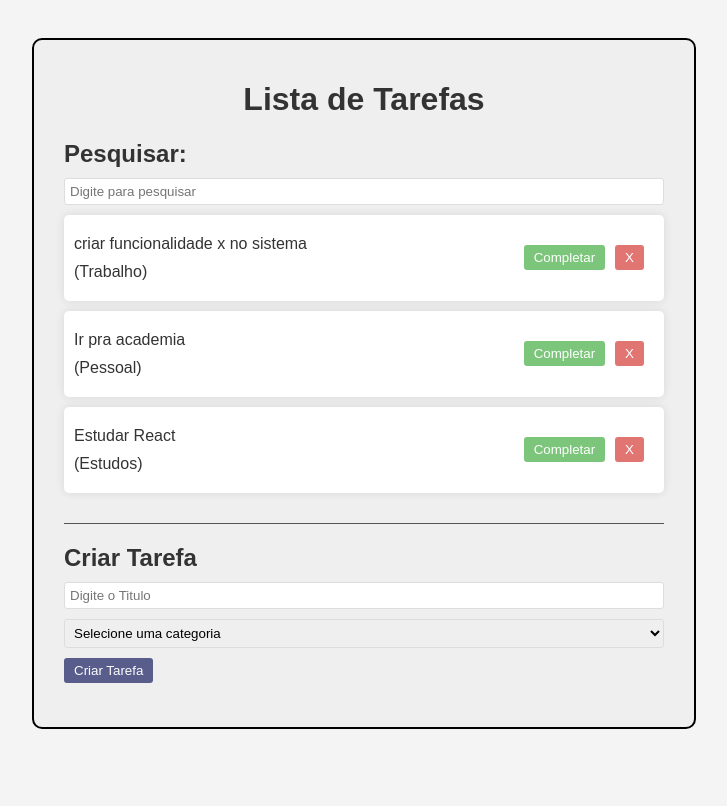
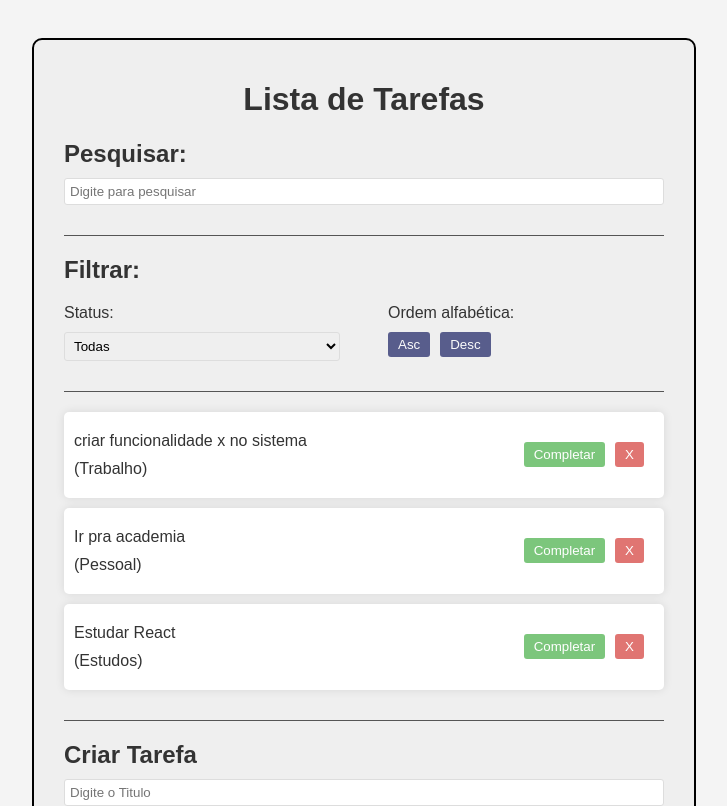
Before and after one commit to marcoshjunior/TodoList, a React (Vite) app: page / in a window 1280 px wide. Shown: the top 806 px of the page, without its empty margins (276-1003 px from the left). Built offline with nearby package versions, Linux system fonts and the light colour scheme.

Commit message:
função de filtrar todo completo

```diff
--- a/src/App.css
+++ b/src/App.css
@@ -78,3 +78,19 @@
   border-radius: 3px;
   width: 100%;
 }
+
+.filter,
+.search {
+  border-bottom: 1px solid #555;
+  margin-bottom: 20px;
+  padding-bottom: 20px;
+}
+
+.filter-options {
+  display: flex;
+  justify-content: space-between;
+  gap: 3rem;
+}
+.filter-options div {
+  flex: 1 1 0;
+}
--- a/src/App.jsx
+++ b/src/App.jsx
@@ -2,6 +2,7 @@
 import Todo from "./components/Todo";
 import TodoForm from "./components/TodoForm";
 import Search from "./components/Search";
+import Filter from "./components/Filter";
 import "./App.css";
 
 function App() {
@@ -28,6 +29,9 @@
   ]);
 
   const [search, setSearch] = useState("");
+
+  const [filter, setFilter] = useState("All");
+  const [sort, setSort] = useState("Asc");
 
   // pega o titulo e a categoria do TodoForm
   const addTodo = (text, category) => {
@@ -68,13 +72,21 @@
     <div className="app">
       <h1>Lista de Tarefas</h1>
       <Search search={search} setSearch={setSearch} />
+      <Filter filter={filter} setFilter={setFilter} />
       <div className="todo-list">
         {/*percorre e exibe cada array-tarefa
          de acordo com o componente Todo
          com o text e o category*/}
-        {/* filter compara o search com o text do todo
-         e filtra oque corresponde */}
         {todos
+          // Filtra os status por completo ou não completo
+          .filter((todo) =>
+            filter === "All"
+              ? true
+              : filter === "Completed"
+                ? todo.isCompleted
+                : !todo.isCompleted,
+          )
+          // filter compara o search com o text do todo e filtra oque corresponde
           .filter((todo) =>
             todo.text.toLowerCase().includes(search.toLowerCase()),
           )
--- /dev/null
+++ b/src/components/Filter.jsx
@@ -0,0 +1,24 @@
+const Filter = ({ filter, setFilter }) => {
+  return (
+    <div className="filter">
+      <h2>Filtrar:</h2>
+      <div className="filter-options">
+        <div>
+          <p>Status:</p>
+          <select value={filter} onChange={(e) => setFilter(e.target.value)}>
+            <option value="All">Todas</option>
+            <option value="Completed">Completas</option>
+            <option value="Incomplete">Incompletas</option>
+          </select>
+        </div>
+        <div>
+          <p>Ordem alfabética:</p>
+          <button>Asc</button>
+          <button>Desc</button>
+        </div>
+      </div>
+    </div>
+  );
+};
+
+export default Filter;
```
